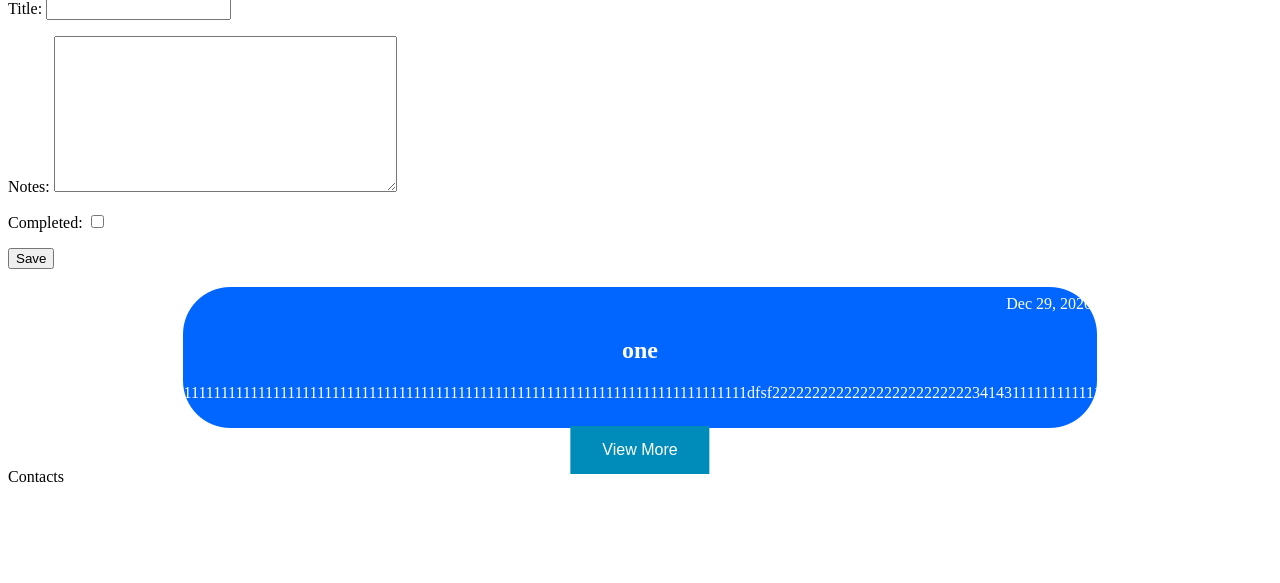
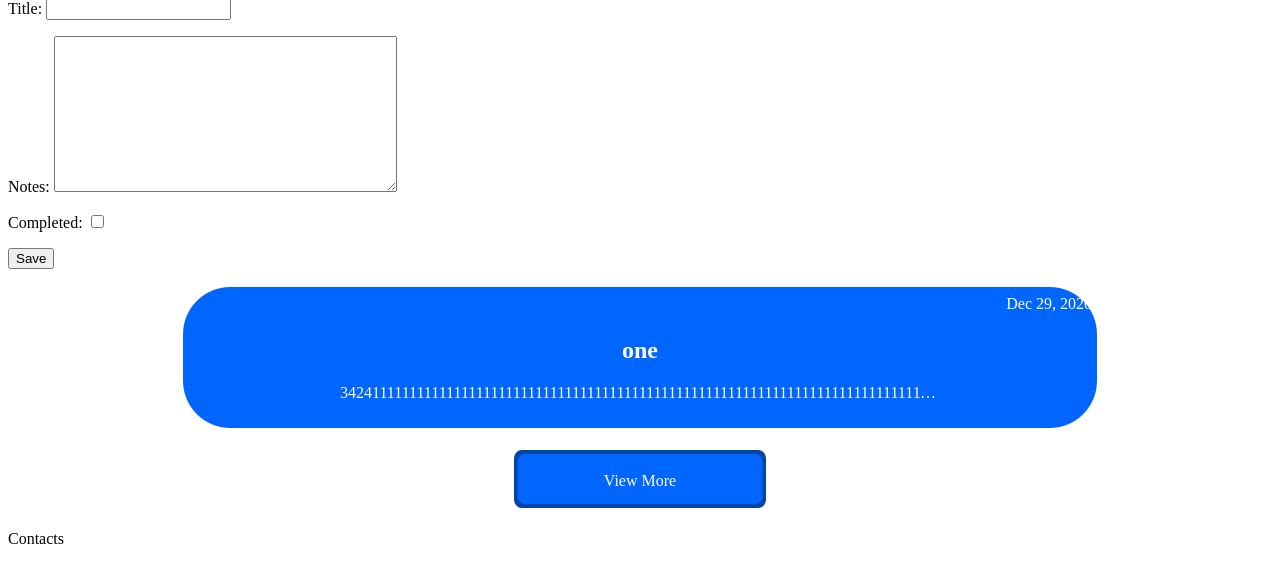
Before and after one commit to ShaneWD/ToDo, a Django app: page / in a window 1280 px wide. Shown: the part 81-664 px from the top of the page. Run offline with Django 3.2, Linux system fonts and the light colour scheme; data comes from the database, SQL or seed files in the repository; both versions use the stored data as it was after the commit.

Commit message:
limit on visible text on task.notes. Added (non-functional) button

```diff
--- a/main/templates/main/home.html
+++ b/main/templates/main/home.html
@@ -29,7 +29,9 @@
                             <img src="{%static 'images/card.png'%}">
                             <div class = "centered">
                                 <h2 >{{task}}</h2>
-                                <p1>{{task.notes}}</p1>
+                                <div class="myClass">
+                                    {{task.notes}}
+                                </div>
                             </div>
                             <div class = "top-right">
                                 <p2>{{task.created|date:"M d, Y" }}</p2>
@@ -42,9 +44,10 @@
         <footer>
         <br/>
             <div class = "container">
-                <div class = "center">
-                    <button class="button button2">View More</button>
-                </div>
+                <img src="{%static 'images/button.png'%}" width="20%" height="20%"                     onclick="DoSomething();" />
+                    <div class = "centered">
+                        <p1>View More</p1>
+                    </div>
             </div>
 
 
--- a/static/CSS/style.css
+++ b/static/CSS/style.css
@@ -47,7 +47,7 @@ font-size: 16px;
   }
 
 .button1 {background-color: #4CAF50;} /* Green */
-.button2 {background-color: #008CBA;} /* Blue */
+.button2 {background-color: #002be9;} /* Blue */
 
 .center {
     margin: 0;
@@ -57,3 +57,11 @@ font-size: 16px;
     -ms-transform: translate(-50%, -50%);
     transform: translate(-50%, -50%);
   }
+
+.myClass {
+    white-space: nowrap;
+    width: 600px;
+    /* 40ch also works*/
+    overflow: hidden;
+    text-overflow: ellipsis;
+  }
```
Also changed, not shown: db.sqlite3, static/images/button.png (added). Lines whose indentation alone changed are shown as unchanged.
